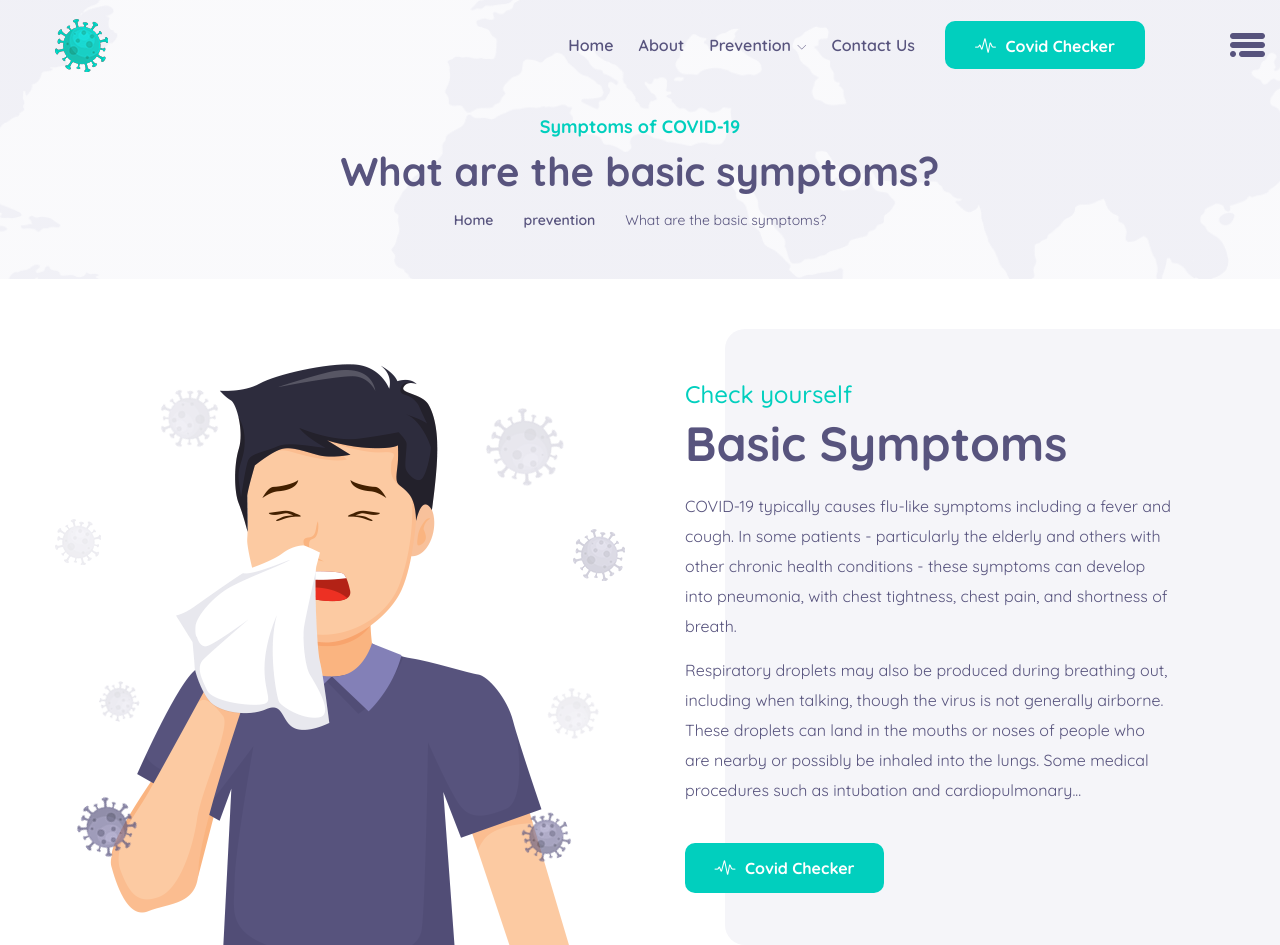
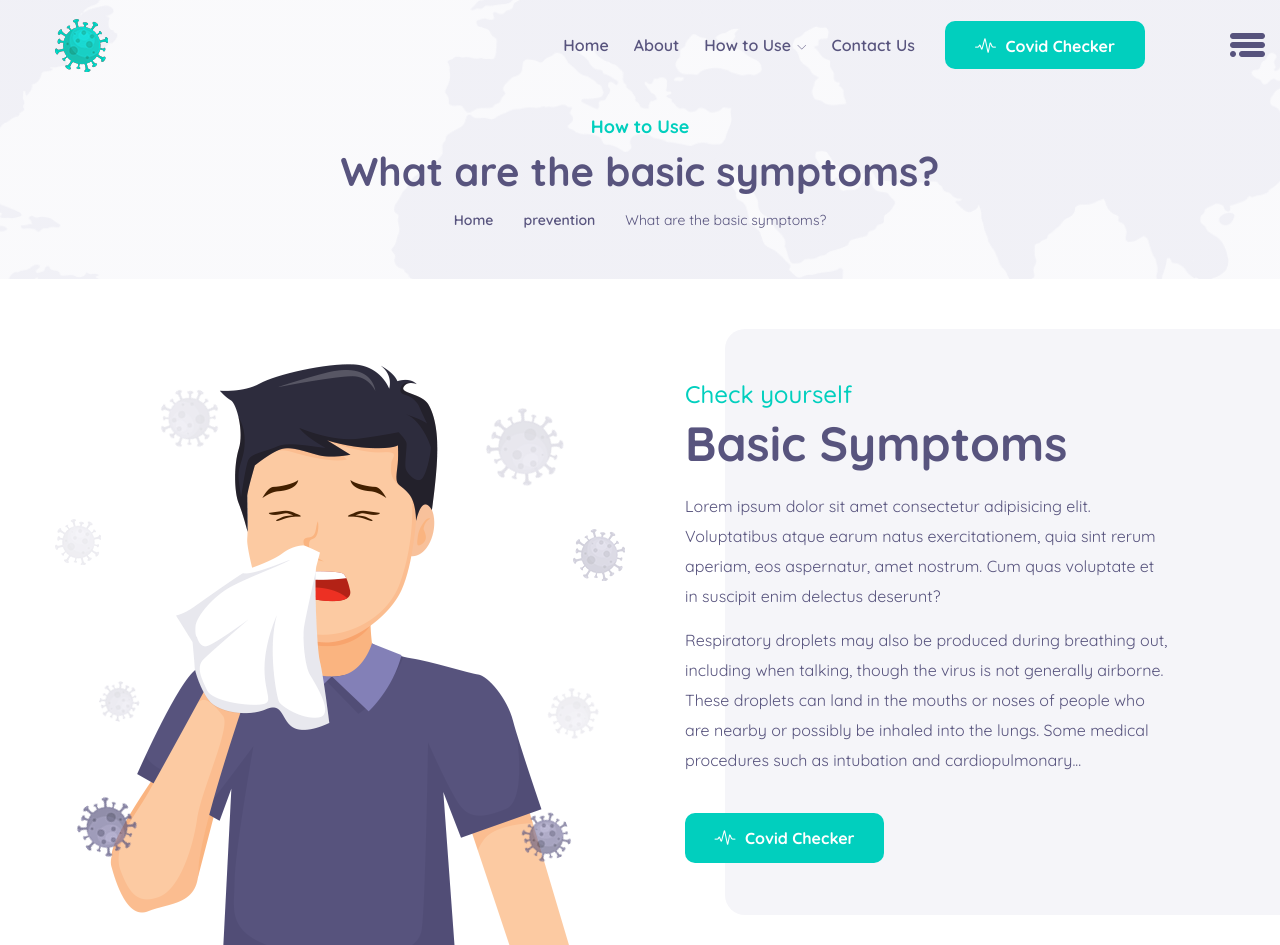
Before and after one commit to john0isaac/Centralized-and-Automated-Medical-Image-Analysis-Laboratory, a Flask app: page /symptom in a window 1280 px wide. Shown: the top 945 px of the page. Run offline with Flask 2, Linux system fonts and the light colour scheme; some libraries are stand-ins or nearby versions.

Commit message:
New Navbar

```diff
--- a/static/news-letter/emails.txt
+++ b/static/news-letter/emails.txt
@@ -1,3 +1,4 @@
 johnisaac269@gmail.com,
 johnisaac269@gmail.com,
 jojoashak@gmail.com,
+johnaziz269@gmail.com,
--- a/templates/layouts/main.html
+++ b/templates/layouts/main.html
@@ -50,15 +50,13 @@
                     <li><a href="/">Home</a></li>
                     <li><a href="/about">About</a></li>
                     <li>
-                        <a href>Prevention
+                        <a href>How to Use
                             <i class="linearicons-chevron-down"></i>
                         </a>
                         <ul class="list">
-                            <li><a href="/symptom">Typical Symptoms</a></li>
-                            <li><a href="/symptom-checker">Covid Checker</a></li>
-                            <li><a href="/prevention">Prevention</a></li>
-                            <li><a href="/virus-checker">Coronavirus Checker</a></li>
-                            <li><a href="/faq">Faqs</a></li>
+                            <li><a href="/symptom">For Lung Cancer</a></li>
+                            <li><a href="/symptom">for Pneumonia</a></li>
+                            <li><a href="/symptom">For Covid 19</a></li>
                         </ul>
                     </li>
                     <li><a href="/contact">Contact</a></li>
@@ -178,25 +176,14 @@
                                 <li><a href="/">Home</a></li>
                                 <li><a href="/about">About</a></li>
                                 <li class="dropdown submenu">
-                                    <a class="dropdown-toggle" data-toggle="dropdown" href="/prevention"
-                                        role="button" aria-haspopup="true" aria-expanded="false">Prevention </a>
+                                    <a class="dropdown-toggle" data-toggle="dropdown" href="/symptom"
+                                        role="button" aria-haspopup="true" aria-expanded="false">How to Use </a>
                                     <i class="linearicons-chevron-down mobile_dropdown" aria-hidden="true"
                                         data-toggle="dropdown"></i>
                                     <ul class="dropdown-menu">
-                                        <li class="dropdown submenu">
-                                            <a class="dropdown-toggle" data-toggle="dropdown" href="/symptom"
-                                                role="button" aria-haspopup="true" aria-expanded="false">Symptoms
-                                                <i class="linearicons-chevron-right mobile_dropdown" aria-hidden="true"
-                                                    data-toggle="dropdown"></i>
-                                            </a>
-                                            <ul class="dropdown-menu">
-                                                <li><a href="/symptom">Typical Symptoms</a></li>
-                                                <li><a href="/symptom-checker">Covid Checker</a></li>
-                                                <li><a href="/prevention">Prevention</a></li>
-                                                <li><a href="/virus-checker">Coronavirus Checker</a></li>
-                                            </ul>
-                                        </li>
-                                        <li><a href="/faq">FAQS</a></li>
+                                        <li><a href="/symptom">For Lung Cancer</a></li>
+                                        <li><a href="/symptom">for Pneumonia</a></li>
+                                        <li><a href="/symptom">For Covid 19</a></li>
                                     </ul>
                                 </li>
                                 <li><a href="/contact">Contact Us</a></li>
--- a/templates/pages/symptom.html
+++ b/templates/pages/symptom.html
@@ -3,7 +3,7 @@
     <section class="breadcrumb_area">
       <div class="container">
         <div class="breadcrumb_text">
-          <h6 class="wow fadeInUp">Symptoms of COVID-19</h6>
+          <h6 class="wow fadeInUp">How to Use</h6>
           <h3 class="wow fadeInUp" data-wow-delay="0.2s">What are the basic symptoms?</h3>
           <ul class="nav justify-content-center wow fadeInUp" data-wow-delay="0.3s">
             <li><a href>Home</a></li>
@@ -42,11 +42,7 @@
                   <h6 class="wow fadeInUp">Check yourself</h6>
                   <h4 class="wow fadeInUp" data-wow-delay="0.1s">Basic Symptoms</h4>
                   <p class="wow fadeInUp" data-wow-delay="0.2s">
-                    COVID-19 typically causes flu-like symptoms including a
-                    fever and cough. In some patients - particularly the
-                    elderly and others with other chronic health conditions -
-                    these symptoms can develop into pneumonia, with chest
-                    tightness, chest pain, and shortness of breath.
+                    Lorem ipsum dolor sit amet consectetur adipisicing elit. Voluptatibus atque earum natus exercitationem, quia sint rerum aperiam, eos aspernatur, amet nostrum. Cum quas voluptate et in suscipit enim delectus deserunt?
                   </p>
                   <p class="wow fadeInUp" data-wow-delay="0.3s">
                     Respiratory droplets may also be produced during breathing
```
Also changed, not shown: templates/layouts/dark.html (+14 -27 lines), templates/layouts/virius-checker.html (+4 -6 lines).
